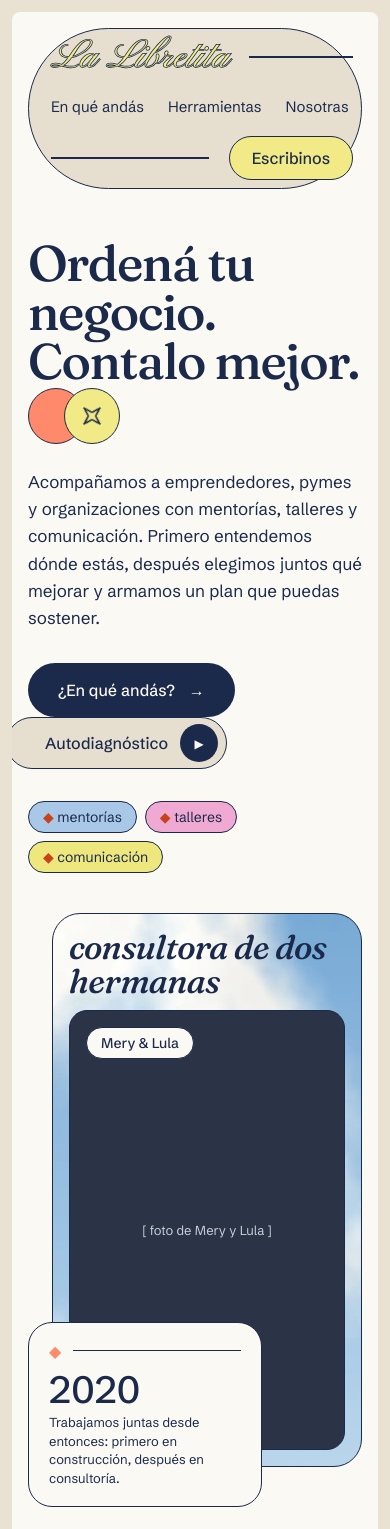
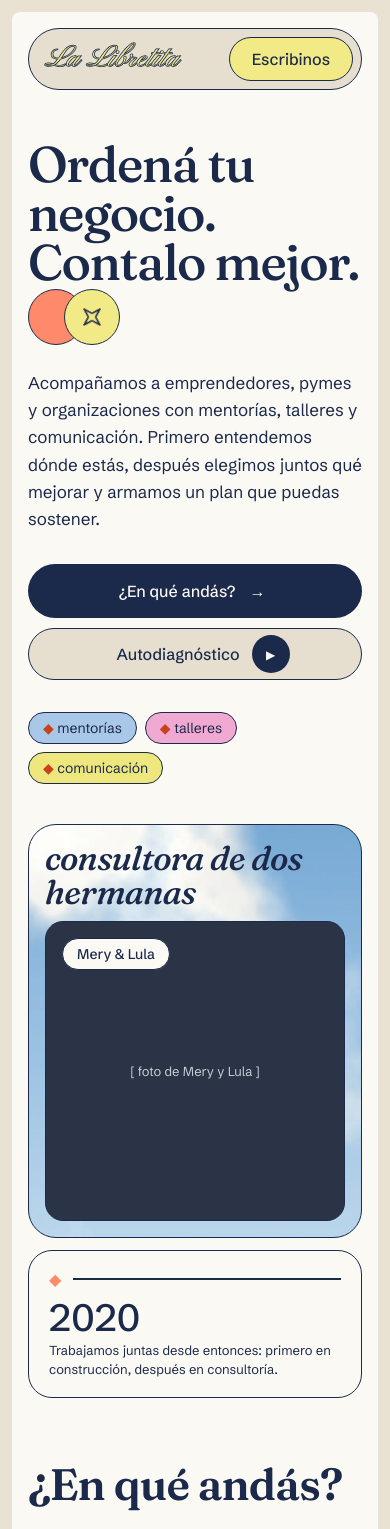
Before and after one commit to lulaesquivel/lalibretitaprueba, a plain HTML site: page index.html in a window 390 px wide. Shown: the top 1529 px of the page. Drawn offline with nearby package versions, Linux system fonts and the light colour scheme.

Commit message:
Add files via upload

```diff
--- a/index.html
+++ b/index.html
@@ -34,6 +34,17 @@ body{margin:0;background:#E9E2D3}a{color:#1B2A4A}
 .btn{transition:transform .2s ease}.arr{transition:transform .3s cubic-bezier(.3,1.5,.5,1),background-color .2s}.fbtn:hover .arr{background:#FF8A6B}.fbtn:focus-visible{outline:3px solid #FF8A6B;outline-offset:-3px}.btn:hover{transform:translateY(-2px)}
 .hbadge{transition:transform .25s ease}.hbadge:hover{transform:scale(1.06)}a:focus-visible{outline:3px solid #FF8A6B;outline-offset:3px}
 @supports (animation-timeline:view()){.reveal{animation:rise linear both;animation-timeline:view();animation-range:entry 0px entry 160px}}
+@media (max-width:700px){
+.nav-links,.nav-linea{display:none!important}
+.nav-top{justify-content:space-between;flex-wrap:nowrap!important;padding-left:16px!important}
+.nav-top .script{font-size:30px!important;white-space:nowrap}
+.pegados{gap:10px}
+.pegados>a{margin-left:0!important;padding-left:24px!important;flex:1 1 100%;justify-content:center}
+.hero-foto{padding:0!important}
+.hero-foto [role=img]{height:300px!important}
+.hero-2020{position:static!important;width:auto!important;margin-top:12px}
+#andas,#herramientas,#nosotras,#contacto{margin-top:64px!important}
+}
 @media (prefers-reduced-motion:reduce){*{animation:none!important;transition:none!important}}
 </style>
 </head>
@@ -42,11 +53,11 @@ body{margin:0;background:#E9E2D3}a{color:#1B2A4A}
 <main style="max-width:1280px;margin:0 auto;background:#FBF9F4;border-radius:8px;padding:clamp(16px,2.5vw,36px);color:#1B2A4A;font-family:'Schibsted Grotesk',system-ui,sans-serif;overflow:hidden">
 
 <!-- NAV -->
-<nav aria-label="Principal" class="box" style="border-radius:999px;background:#E6DFD0;padding:8px 8px 8px 22px;display:flex;align-items:center;gap:20px;flex-wrap:wrap">
+<nav aria-label="Principal" class="box nav-top" style="border-radius:999px;background:#E6DFD0;padding:8px 8px 8px 22px;display:flex;align-items:center;gap:20px;flex-wrap:wrap">
 <a href="./" class="script" style="font-size:40px;line-height:1;text-decoration:none">La Libretita</a>
-<span aria-hidden="true" style="flex:1;min-width:20px;height:1.5px;background:#1B2A4A"></span>
-<div style="display:flex;gap:24px;flex-wrap:wrap;font-size:15px"><a href="#andas" style="text-decoration:none">En qué andás</a><a href="#herramientas" style="text-decoration:none">Herramientas</a><a href="#nosotras" style="text-decoration:none">Nosotras</a></div>
-<span aria-hidden="true" style="flex:1;min-width:20px;height:1.5px;background:#1B2A4A"></span>
+<span class="nav-linea" aria-hidden="true" style="flex:1;min-width:20px;height:1.5px;background:#1B2A4A"></span>
+<div class="nav-links" style="display:flex;gap:24px;flex-wrap:wrap;font-size:15px"><a href="#andas" style="text-decoration:none">En qué andás</a><a href="#herramientas" style="text-decoration:none">Herramientas</a><a href="#nosotras" style="text-decoration:none">Nosotras</a></div>
+<span class="nav-linea" aria-hidden="true" style="flex:1;min-width:20px;height:1.5px;background:#1B2A4A"></span>
 <a class="btn box" href="#contacto" style="border-radius:999px;display:inline-flex;align-items:center;min-height:44px;padding:0 22px;background:#F1EA86;text-decoration:none;font-weight:500">Escribinos</a>
 </nav>
 
@@ -56,7 +67,7 @@ body{margin:0;background:#E9E2D3}a{color:#1B2A4A}
 
 <h1 class="rise" style="animation-delay:.2s;margin:10px 0 24px;font-weight:500;font-size:clamp(50px,6vw,88px);line-height:.98;letter-spacing:-.03em">Ordená tu negocio. Contalo mejor. <span aria-hidden="true" style="display:inline-flex;vertical-align:middle"><span class="box" style="width:56px;height:56px;border-radius:50%;background:#FF8A6B"></span><span class="box" style="width:56px;height:56px;border-radius:50%;background:#F1EA86;margin-left:-20px;display:inline-flex;align-items:center;justify-content:center"><svg class="spin" width="24" height="24" viewBox="0 0 24 24"><path d="M12 1l2.6 8.4L23 12l-8.4 2.6L12 23l-2.6-8.4L1 12l8.4-2.6z" fill="none" stroke="#1B2A4A" stroke-width="1.6"></path></svg></span></span><span class="sr"> La Libretita, mentorías, talleres y comunicación para emprendedores y pymes</span></h1>
 <p class="rise" style="animation-delay:.3s;margin:0 0 32px;max-width:560px;font-size:17px;line-height:1.6">Acompañamos a emprendedores, pymes y organizaciones con mentorías, talleres y comunicación. Primero entendemos dónde estás, después elegimos juntos qué mejorar y armamos un plan que puedas sostener.</p>
-<div class="rise" style="animation-delay:.4s;display:flex;align-items:center;flex-wrap:wrap;margin-bottom:32px">
+<div class="rise pegados" style="animation-delay:.4s;display:flex;align-items:center;flex-wrap:wrap;margin-bottom:32px">
 <a class="btn" href="#andas" style="display:inline-flex;align-items:center;gap:14px;min-height:54px;padding:0 30px;border-radius:999px;background:#1B2A4A;color:#FBF9F4;text-decoration:none;font-weight:500;position:relative;z-index:1">¿En qué andás? <span aria-hidden="true">→</span></a>
 <a class="btn box" href="herramientas/autodiagnostico.html" style="display:inline-flex;align-items:center;gap:12px;min-height:52px;padding:0 8px 0 38px;margin-left:-22px;border-radius:999px;background:#E6DFD0;text-decoration:none;font-weight:500">Autodiagnóstico <span aria-hidden="true" style="width:38px;height:38px;border-radius:50%;background:#1B2A4A;color:#FBF9F4;display:inline-flex;align-items:center;justify-content:center;font-size:12px">▶</span></a>
 </div>
@@ -67,21 +78,21 @@ body{margin:0;background:#E9E2D3}a{color:#1B2A4A}
 </div>
 </div>
 
-<div class="rise" style="animation-delay:.15s;flex:1 1 440px;min-width:0;position:relative;padding:0 0 40px 24px">
+<div class="rise hero-foto" style="animation-delay:.15s;flex:1 1 440px;min-width:0;position:relative;padding:0 0 40px 24px">
 <div class="box t-cielo" style="padding:16px;border-radius:28px">
 <p class="fr write" style="margin:0 0 12px;font-size:34px;font-style:italic;font-weight:500">consultora de dos hermanas</p><div class="box" role="img" aria-label="Foto de Mery y Lula (a reemplazar)" style="height:440px;border-radius:18px;background:#2B3346;color:#C9CED8;display:flex;align-items:center;justify-content:center;font-size:13px;position:relative">[ foto de Mery y Lula ]
 <span class="box" style="position:absolute;top:16px;left:16px;border-radius:999px;padding:6px 14px;background:#FBF9F4;color:#1B2A4A;font-size:14px;font-weight:500">Mery &amp; Lula</span>
 </div>
 </div>
 
-<div class="box" style="position:absolute;left:0;bottom:0;width:min(260px,70%);padding:18px 20px;background:#FBF9F4">
+<div class="box hero-2020" style="position:absolute;left:0;bottom:0;width:min(260px,70%);padding:18px 20px;background:#FBF9F4">
 <div style="display:flex;align-items:center;gap:12px"><span aria-hidden="true" style="color:#FF8A6B">◆</span><span aria-hidden="true" style="flex:1;height:1.5px;background:#1B2A4A"></span></div>
 <p style="margin:10px 0 4px;font-size:38px;font-weight:500;line-height:1">2020</p>
 <p style="margin:0;font-size:13px;line-height:1.45">Trabajamos juntas desde entonces: primero en construcción, después en consultoría.</p>
 </div>
 </div>
 </header><section id="andas" style="margin-top:96px">
-<h2 class="fr reveal" style="margin:0 0 24px;font-size:clamp(64px,8vw,112px)">¿En qué andás?</h2>
+<h2 class="fr reveal" style="margin:0 0 24px;font-size:clamp(44px,8vw,112px)">¿En qué andás?</h2>
 <div style="display:grid;grid-template-columns:repeat(auto-fit,minmax(min(440px,100%),1fr));gap:16px">
 <article id="c01" class="tile box reveal" style="background:#A9C8E8;padding:14px;display:flex;flex-direction:column;gap:12px">
 <div class="box" style="border-radius:16px;background:#FBF9F4;padding:18px 20px;display:flex;justify-content:space-between;align-items:flex-start;gap:12px">
@@ -157,7 +168,7 @@ body{margin:0;background:#E9E2D3}a{color:#1B2A4A}
 <!-- HERRAMIENTAS -->
 <section id="herramientas" style="margin-top:96px">
 <div class="reveal" style="display:flex;flex-wrap:wrap;justify-content:space-between;align-items:flex-end;gap:16px 40px;margin-bottom:24px">
-<div><h2 class="fr" style="margin:0;font-size:clamp(64px,8vw,112px)">Herramientas</h2><p class="fr" style="margin:6px 0 0;font-size:clamp(30px,3vw,44px);font-weight:500">Para usar hoy mismo</p></div>
+<div><h2 class="fr" style="margin:0;font-size:clamp(44px,8vw,112px)">Herramientas</h2><p class="fr" style="margin:6px 0 0;font-size:clamp(30px,3vw,44px);font-weight:500">Para usar hoy mismo</p></div>
 <p style="margin:0;max-width:420px;font-size:15px;line-height:1.55">Las armamos para nuestros talleres y las compartimos para que las uses cuando quieras. Sin registro y sin vueltas.</p>
 </div>
 <div style="display:grid;grid-template-columns:repeat(auto-fit,minmax(240px,1fr));gap:14px">
@@ -213,8 +224,8 @@ body{margin:0;background:#E9E2D3}a{color:#1B2A4A}
 <!-- CONTACTO -->
 <section id="contacto" class="box reveal" style="margin-top:96px;background:#F1EA86;padding:14px">
 <div class="box" style="border-radius:16px;padding:40px 28px;display:flex;flex-wrap:wrap;gap:24px;align-items:center;justify-content:space-between">
-<div><h2 class="fr" style="margin:0;font-size:clamp(64px,8vw,112px)">Escribinos</h2><p style="margin:0;font-size:16px">Contanos en qué andás y lo charlamos, sin compromiso.</p></div>
-<div style="display:flex;align-items:center;flex-wrap:wrap">
+<div><h2 class="fr" style="margin:0;font-size:clamp(44px,8vw,112px)">Escribinos</h2><p style="margin:0;font-size:16px">Contanos en qué andás y lo charlamos, sin compromiso.</p></div>
+<div class="pegados" style="display:flex;align-items:center;flex-wrap:wrap">
 <!-- CONTACTO: reemplazá los tres href por los reales -->
 <a class="btn" href="https://wa.me/549XXXXXXXXXX" target="_blank" rel="noopener" style="display:inline-flex;align-items:center;gap:12px;min-height:52px;padding:0 28px;border-radius:999px;background:#1B2A4A;color:#FBF9F4;text-decoration:none;font-weight:500;position:relative;z-index:1">WhatsApp <span aria-hidden="true">→</span></a>
 <a class="btn box" href="https://instagram.com/USUARIO" target="_blank" rel="noopener" style="display:inline-flex;align-items:center;min-height:50px;padding:0 24px 0 36px;margin-left:-20px;border-radius:999px;background:#F0A9D2;text-decoration:none;font-weight:500">Instagram</a>
```
Also changed, not shown: herramientas/autodiagnostico.html (+4 -0 lines), herramientas/comunicacion.html (+1 -0 lines), herramientas/costos.html (+2 -0 lines).
